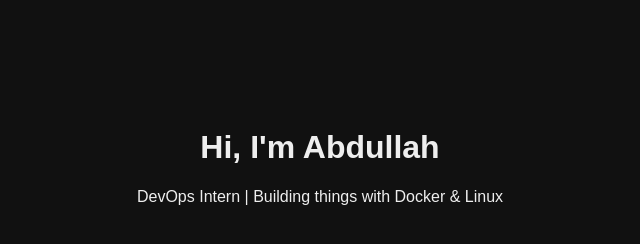
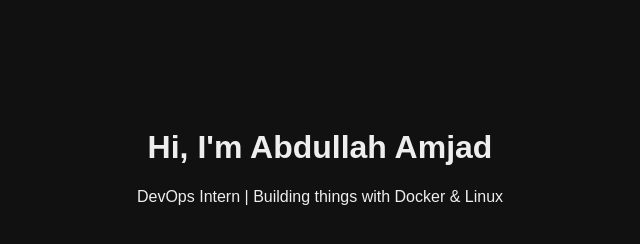
Before and after one commit to AbdullahAmjad-29/portfolio, a plain HTML site: page index.html in a window 1280 px wide. Shown: the whole page, without its empty margins (320-960 px from the left). Drawn offline with Linux system fonts and the light colour scheme.

Commit message:
update homepages text

```diff
--- a/index.html
+++ b/index.html
@@ -6,7 +6,7 @@
   <link rel="stylesheet" href="style.css">
 </head>
 <body>
-  <h1>Hi, I'm Abdullah</h1>
+  <h1>Hi, I'm Abdullah Amjad</h1>
   <p>DevOps Intern | Building things with Docker & Linux</p>
 </body>
 </html>
```
